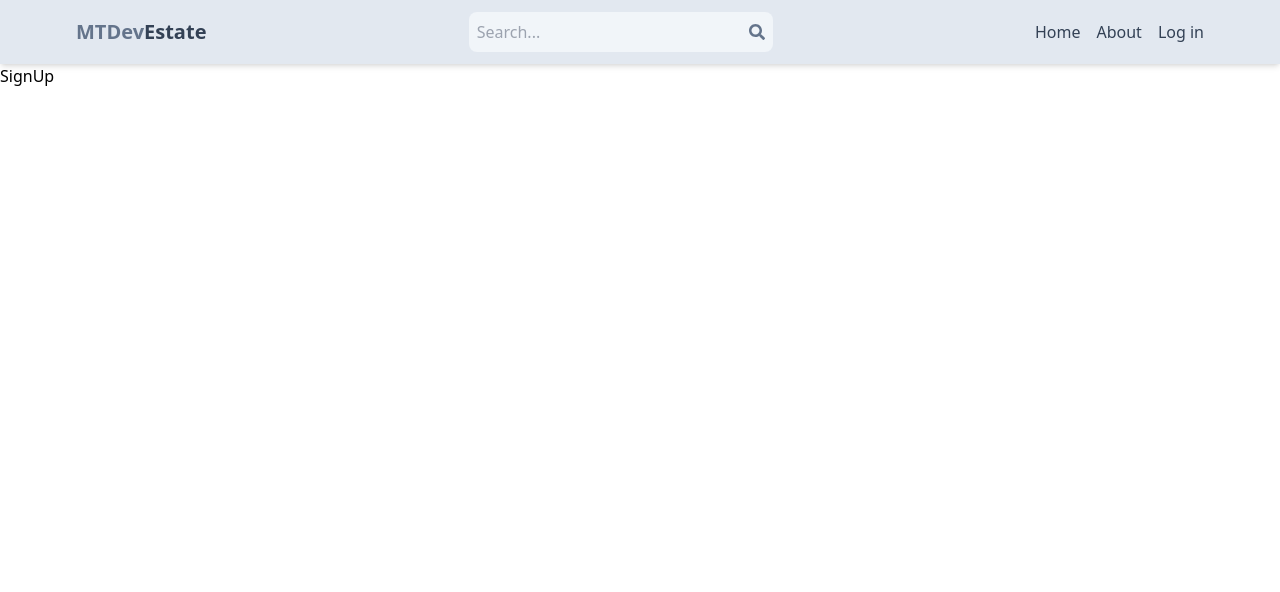
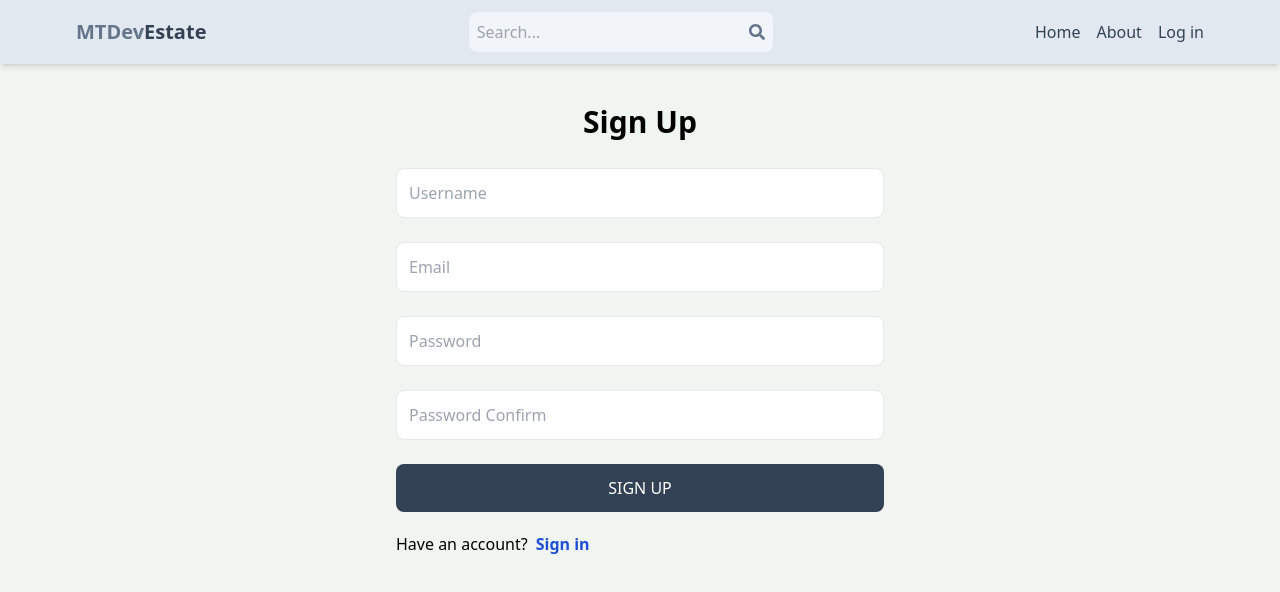
Before and after one commit to manhtiendev/estate-marketplace, a React (Vite) app in the folder client/: page /sign-up in a window 1280 px wide. Shown: the top 592 px of the page. Built offline with nearby package versions, Linux system fonts and the light colour scheme; the HTML template or start-up script is replaced by a standard one.

Commit message:
Sign up page UI

```diff
--- /dev/null
+++ b/client/src/components/input/Input.jsx
@@ -0,0 +1,49 @@
+import { useController } from 'react-hook-form';
+import PropTypes from 'prop-types';
+
+export default function Input({
+  control,
+  name,
+  type = 'text',
+  error = '',
+  placeholder = '',
+  children,
+  ...rest
+}) {
+  const { field } = useController({
+    control,
+    name,
+    defaultValue: '',
+  });
+  return (
+    <div className='relative'>
+      <input
+        type={type}
+        id={name}
+        placeholder={placeholder}
+        className='w-full p-3 border rounded-lg'
+        {...field}
+        {...rest}
+      />
+      {error.length > 0 && (
+        <span className='absolute text-sm font-medium text-red-500 pointer-events-none top-[60px] -translate-y-2/4 left-4 error-input'>
+          {error}
+        </span>
+      )}
+      {children && (
+        <span className='absolute cursor-pointer select-none right-6 top-2/4 -translate-y-2/4'>
+          {children}
+        </span>
+      )}
+    </div>
+  );
+}
+
+Input.propTypes = {
+  control: PropTypes.any.isRequired,
+  name: PropTypes.string,
+  type: PropTypes.string,
+  placeholder: PropTypes.string,
+  error: PropTypes.string,
+  children: PropTypes.node,
+};
--- /dev/null
+++ b/client/src/components/input/index.jsx
@@ -0,0 +1,2 @@
+import Input from './Input';
+export { Input };
--- a/client/src/index.scss
+++ b/client/src/index.scss
@@ -7,6 +7,7 @@
     text-rendering: optimizeLegibility;
     -webkit-font-smoothing: antialiased;
     -moz-osx-font-smoothing: grayscale;
+    background-color: rgb(241, 245, 241);
   }
   input {
     @apply outline-none;
--- a/client/src/pages/SignUp.jsx
+++ b/client/src/pages/SignUp.jsx
@@ -1,5 +1,74 @@
-import React from 'react';
+import { useForm } from 'react-hook-form';
+import * as yup from 'yup';
+import { yupResolver } from '@hookform/resolvers/yup';
+import { Input } from '../components/input';
+import { Link } from 'react-router-dom';
+
+const schema = yup.object({
+  username: yup.string().required('This field is required'),
+  email: yup.string().email('Invalid email address').required('This field is required'),
+  password: yup.string().required('This field is required').min(8, 'Password must be 8 character'),
+  passwordConfirmation: yup
+    .string()
+    .required('This field is required')
+    .oneOf([yup.ref('password'), null], 'Passwords must match'),
+});
 
 export default function SignUp() {
-  return <div>SignUp</div>;
+  const {
+    handleSubmit,
+    control,
+    formState: { errors },
+  } = useForm({
+    resolver: yupResolver(schema),
+    mode: 'onSubmit',
+  });
+  const handleSignUp = (values) => {
+    console.log(values);
+  };
+  return (
+    <div className='max-w-lg p-3 mx-auto'>
+      <h1 className='text-3xl font-semibold text-center my-7'>Sign Up</h1>
+      <form className={`flex flex-col gap-6`} onSubmit={handleSubmit(handleSignUp)}>
+        <Input
+          control={control}
+          error={errors.username?.message}
+          placeholder='Username'
+          name='username'
+        ></Input>
+        <Input
+          control={control}
+          error={errors.email?.message}
+          placeholder='Email'
+          name='email'
+        ></Input>
+        <Input
+          control={control}
+          error={errors.password?.message}
+          placeholder='Password'
+          type='password'
+          name='password'
+        ></Input>
+        <Input
+          control={control}
+          placeholder='Password Confirm'
+          type='password'
+          name='passwordConfirmation'
+          error={errors.passwordConfirmation?.message}
+        ></Input>
+        <button
+          type='submit'
+          className='p-3 text-white uppercase rounded-lg bg-slate-700 hover:opacity-95 disabled:opacity-80'
+        >
+          Sign Up
+        </button>
+      </form>
+      <div className='flex gap-2 mt-5 '>
+        <p>Have an account? </p>
+        <Link to='/sign-in'>
+          <strong className='text-blue-700'>Sign in</strong>
+        </Link>
+      </div>
+    </div>
+  );
 }
```
Also changed, not shown: client/package.json (+7 -1 lines), 1 other file (tests, documents, lock files or other folders).
